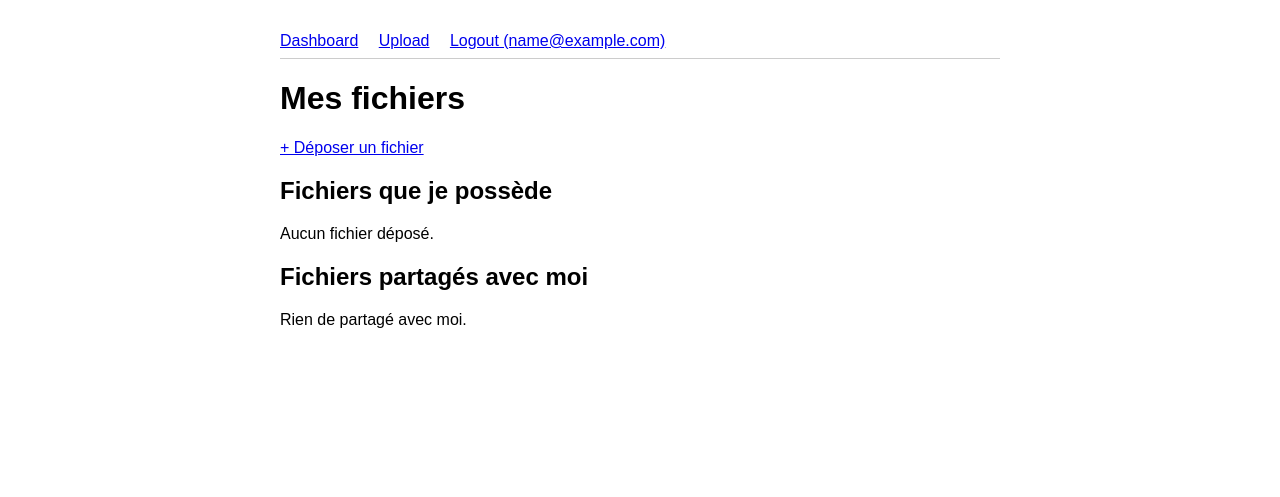
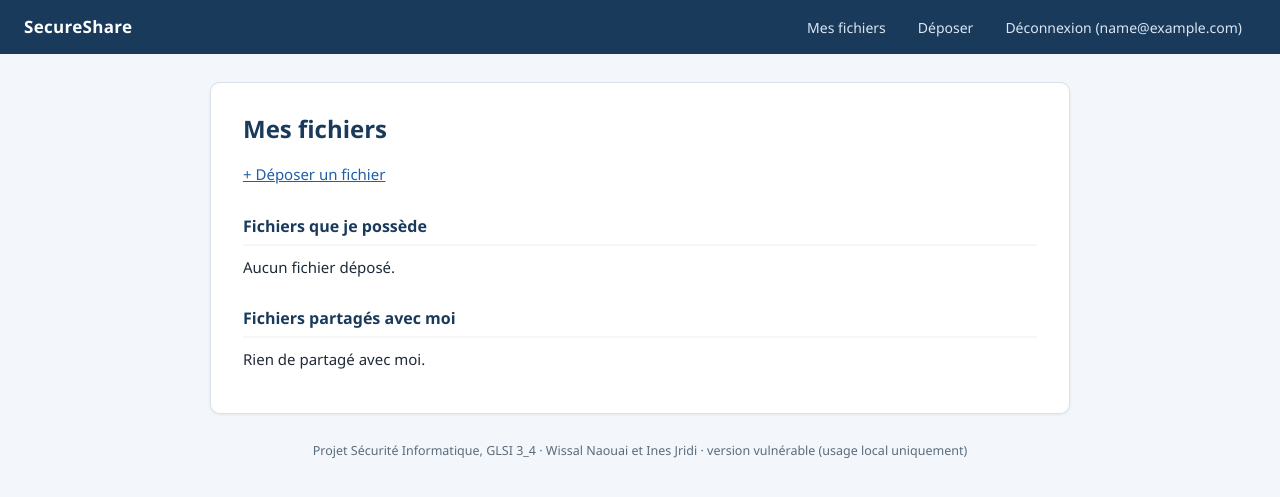
Before and after one commit to WissalNaouaii/secure-file-sharing, a Flask app: page /dashboard in a window 1280 px wide. Shown: the top 497 px of the page. Run offline with Flask 3, Linux system fonts and the light colour scheme; the visitor is signed in with stand-in values (Sample User, id 1); data comes from the database, SQL or seed files in the repository; data that the repository does not hold is empty.

Commit message:
Style des pages

```diff
--- a/app/templates/base.html
+++ b/app/templates/base.html
@@ -2,31 +2,148 @@
 <html lang="fr">
 <head>
     <meta charset="utf-8">
-    <title>{% block title %}Partage sécurisé{% endblock %}</title>
+    <meta name="viewport" content="width=device-width, initial-scale=1">
+    <title>{% block title %}Partage sécurisé{% endblock %} · SecureShare</title>
     <style>
-        body { font-family: sans-serif; max-width: 720px; margin: 2em auto; padding: 0 1em; }
-        nav { border-bottom: 1px solid #ccc; padding-bottom: .5em; margin-bottom: 1em; }
-        nav a { margin-right: 1em; }
-        .flash { background: #fffbcc; border: 1px solid #e0d060; padding: .5em; margin: .5em 0; }
-        table { border-collapse: collapse; width: 100%; margin: 1em 0; }
-        th, td { border: 1px solid #ccc; padding: .4em .6em; text-align: left; }
-        form label { display: block; margin: .5em 0 .2em; }
-        form input[type=text], form input[type=email], form input[type=password] { width: 100%; padding: .3em; }
-        button { margin-top: .8em; padding: .4em 1em; }
+        :root {
+            --navy: #1a3a5c;
+            --navy-dark: #12283f;
+            --bg: #f3f6fa;
+            --card: #ffffff;
+            --line: #d9e1ea;
+            --text: #1f2a37;
+            --muted: #5b6b7c;
+            --ok: #1e7b46;
+            --bad: #b3261e;
+        }
+        * { box-sizing: border-box; }
+        body {
+            margin: 0;
+            font-family: "Segoe UI", system-ui, -apple-system, Arial, sans-serif;
+            font-size: 15px;
+            line-height: 1.5;
+            color: var(--text);
+            background: var(--bg);
+        }
+        nav {
+            background: var(--navy);
+            padding: 0 24px;
+            display: flex;
+            align-items: center;
+            gap: 4px;
+            min-height: 54px;
+            flex-wrap: wrap;
+        }
+        nav .brand {
+            color: #fff;
+            font-weight: 700;
+            font-size: 17px;
+            letter-spacing: .3px;
+            margin-right: auto;
+            padding: 14px 0;
+        }
+        nav a {
+            color: #dbe6f2;
+            text-decoration: none;
+            padding: 8px 14px;
+            border-radius: 6px;
+            font-size: 14px;
+        }
+        nav a:hover { background: var(--navy-dark); color: #fff; }
+        main {
+            max-width: 860px;
+            margin: 28px auto;
+            padding: 28px 32px 32px;
+            background: var(--card);
+            border: 1px solid var(--line);
+            border-radius: 10px;
+            box-shadow: 0 1px 3px rgba(26, 58, 92, .08);
+        }
+        h1 { font-size: 24px; margin: 0 0 16px; color: var(--navy); }
+        h2 {
+            font-size: 16px;
+            margin: 28px 0 10px;
+            color: var(--navy);
+            padding-bottom: 6px;
+            border-bottom: 2px solid var(--bg);
+        }
+        a { color: #1f5fa8; }
+        p { margin: 10px 0; }
+        code {
+            font-family: Consolas, "Courier New", monospace;
+            font-size: 12.5px;
+            background: var(--bg);
+            padding: 2px 6px;
+            border-radius: 4px;
+            word-break: break-all;
+        }
+        .flash {
+            background: #fff8e1;
+            border: 1px solid #ecd58a;
+            border-left: 4px solid #d9a400;
+            padding: 10px 14px;
+            margin: 0 0 16px;
+            border-radius: 6px;
+        }
+        table {
+            border-collapse: collapse;
+            width: 100%;
+            margin: 10px 0 6px;
+            font-size: 14px;
+        }
+        th, td {
+            border: 1px solid var(--line);
+            padding: 9px 12px;
+            text-align: left;
+            vertical-align: top;
+        }
+        thead th { background: var(--navy); color: #fff; font-weight: 600; border-color: var(--navy); }
+        tbody th { background: var(--bg); width: 170px; font-weight: 600; }
+        tbody tr:nth-child(even) td { background: #f8fafc; }
+        form { max-width: 440px; }
+        form label { display: block; margin: 14px 0 5px; font-weight: 600; font-size: 14px; }
+        form input[type=text], form input[type=email], form input[type=password], form input[type=file] {
+            width: 100%;
+            padding: 9px 11px;
+            border: 1px solid #b9c6d4;
+            border-radius: 6px;
+            font: inherit;
+            background: #fff;
+        }
+        form input:focus { outline: 2px solid #8fb5dd; border-color: #1f5fa8; }
+        button {
+            margin-top: 18px;
+            padding: 10px 22px;
+            background: var(--navy);
+            color: #fff;
+            border: 0;
+            border-radius: 6px;
+            font: inherit;
+            font-weight: 600;
+            cursor: pointer;
+        }
+        button:hover { background: var(--navy-dark); }
+        footer { text-align: center; color: var(--muted); font-size: 12.5px; margin: 0 0 28px; }
+        @media (max-width: 700px) {
+            main { margin: 14px; padding: 20px 18px; }
+            table { display: block; overflow-x: auto; }
+        }
     </style>
 </head>
 <body>
     <nav>
+        <span class="brand">SecureShare</span>
         {% if session.user_id %}
-            <a href="{{ url_for('main.dashboard') }}">Dashboard</a>
-            <a href="{{ url_for('main.upload') }}">Upload</a>
-            <a href="{{ url_for('main.logout') }}">Logout ({{ session.user_email }})</a>
+            <a href="{{ url_for('main.dashboard') }}">Mes fichiers</a>
+            <a href="{{ url_for('main.upload') }}">Déposer</a>
+            <a href="{{ url_for('main.logout') }}">Déconnexion ({{ session.user_email }})</a>
         {% else %}
-            <a href="{{ url_for('main.login') }}">Login</a>
-            <a href="{{ url_for('main.register') }}">Register</a>
+            <a href="{{ url_for('main.login') }}">Connexion</a>
+            <a href="{{ url_for('main.register') }}">Inscription</a>
         {% endif %}
     </nav>
 
+    <main>
         {% with messages = get_flashed_messages() %}
             {% if messages %}
                 {% for m in messages %}<div class="flash">{{ m }}</div>{% endfor %}
@@ -34,5 +151,8 @@
         {% endwith %}
 
         {% block content %}{% endblock %}
+    </main>
+
+    <footer>Projet Sécurité Informatique, GLSI 3_4 · Wissal Naouai et Ines Jridi · version vulnérable (usage local uniquement)</footer>
 </body>
 </html>
```
Lines whose indentation alone changed are shown as unchanged.
